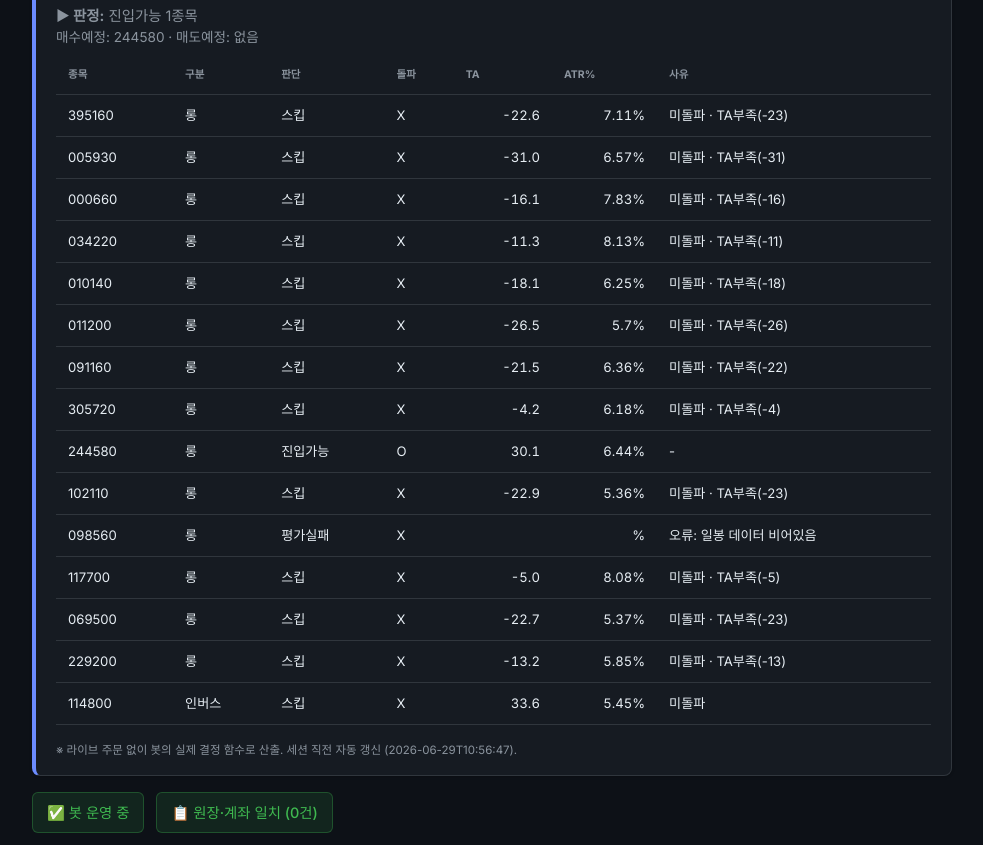
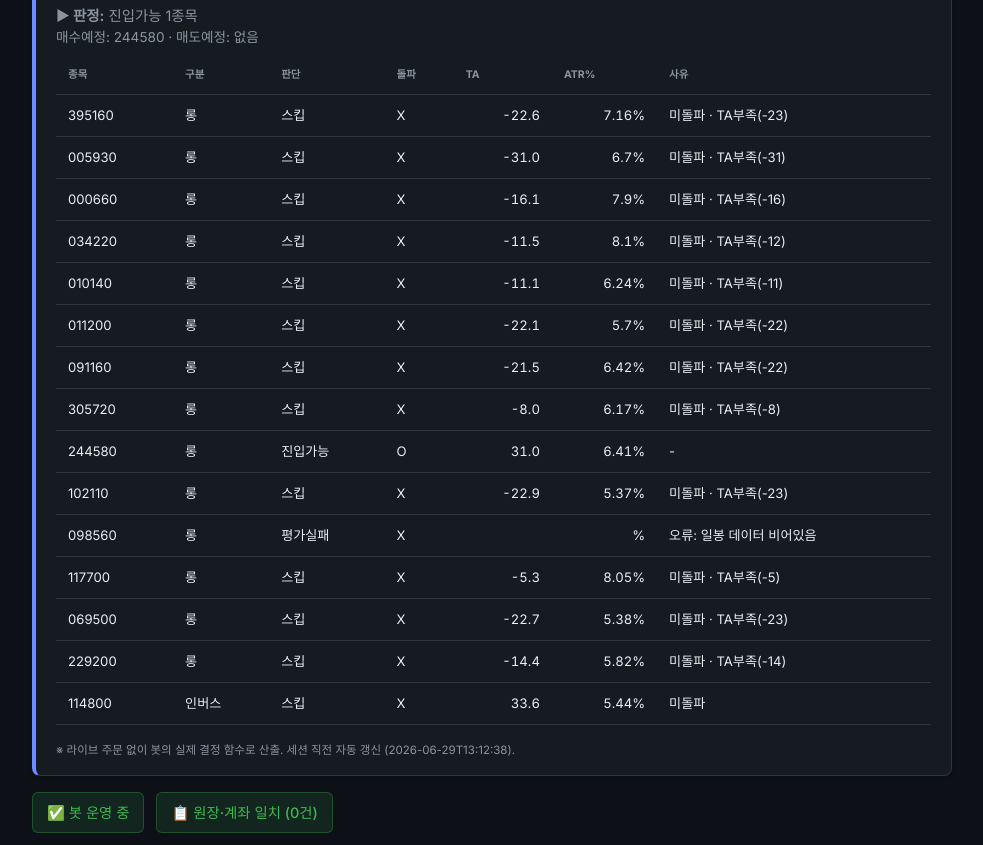
Before and after one commit to BudongJW/kis-trading-journal, a Jekyll site: the page built from index.html, in a window 1280 px wide and 1400 px high, scrolled down 788 px. Shown: the part 153-998 px from the top of the window, without its empty margins (148-1131 px from the left). Built offline with Jekyll 4.4.1, drawn with Linux system fonts in a browser that asks for light colours; nearby versions of some CDN libraries.

Commit message:
auto: dry-run preview 06-29 04:13Z

```diff
--- a/_data/dry_run.json
+++ b/_data/dry_run.json
@@ -1,5 +1,5 @@
 {
-  "generated_at": "2026-06-29T10:56:47",
+  "generated_at": "2026-06-29T13:12:38",
   "mode": "DRY-RUN (읽기 전용, 주문 없음)",
   "market": {
     "regime": "CAUTION",
@@ -27,7 +27,7 @@
       "decision": "스킵",
       "breakout": false,
       "ta": -22.6,
-      "atr_pct": 7.11,
+      "atr_pct": 7.16,
       "fee_gate_ok": true,
       "why_skip": "미돌파 · TA부족(-23)"
     },
@@ -37,7 +37,7 @@
       "decision": "스킵",
       "breakout": false,
       "ta": -31.0,
-      "atr_pct": 6.57,
+      "atr_pct": 6.7,
       "fee_gate_ok": true,
       "why_skip": "미돌파 · TA부족(-31)"
     },
@@ -47,7 +47,7 @@
       "decision": "스킵",
       "breakout": false,
       "ta": -16.1,
-      "atr_pct": 7.83,
+      "atr_pct": 7.9,
       "fee_gate_ok": true,
       "why_skip": "미돌파 · TA부족(-16)"
     },
@@ -56,30 +56,30 @@
       "type": "롱",
       "decision": "스킵",
       "breakout": false,
-      "ta": -11.3,
-      "atr_pct": 8.13,
+      "ta": -11.5,
+      "atr_pct": 8.1,
       "fee_gate_ok": true,
-      "why_skip": "미돌파 · TA부족(-11)"
+      "why_skip": "미돌파 · TA부족(-12)"
     },
     {
       "symbol": "010140",
       "type": "롱",
       "decision": "스킵",
       "breakout": false,
-      "ta": -18.1,
-      "atr_pct": 6.25,
+      "ta": -11.1,
+      "atr_pct": 6.24,
       "fee_gate_ok": true,
-      "why_skip": "미돌파 · TA부족(-18)"
+      "why_skip": "미돌파 · TA부족(-11)"
     },
     {
       "symbol": "011200",
       "type": "롱",
       "decision": "스킵",
       "breakout": false,
-      "ta": -26.5,
+      "ta": -22.1,
       "atr_pct": 5.7,
       "fee_gate_ok": true,
-      "why_skip": "미돌파 · TA부족(-26)"
+      "why_skip": "미돌파 · TA부족(-22)"
     },
     {
       "symbol": "091160",
@@ -87,7 +87,7 @@
       "decision": "스킵",
       "breakout": false,
       "ta": -21.5,
-      "atr_pct": 6.36,
+      "atr_pct": 6.42,
       "fee_gate_ok": true,
       "why_skip": "미돌파 · TA부족(-22)"
     },
@@ -96,18 +96,18 @@
       "type": "롱",
       "decision": "스킵",
       "breakout": false,
-      "ta": -4.2,
-      "atr_pct": 6.18,
+      "ta": -8.0,
+      "atr_pct": 6.17,
       "fee_gate_ok": true,
-      "why_skip": "미돌파 · TA부족(-4)"
+      "why_skip": "미돌파 · TA부족(-8)"
     },
     {
       "symbol": "244580",
       "type": "롱",
       "decision": "진입가능",
       "breakout": true,
-      "ta": 30.1,
-      "atr_pct": 6.44,
+      "ta": 31.0,
+      "atr_pct": 6.41,
       "fee_gate_ok": true,
       "why_skip": "-"
     },
@@ -117,7 +117,7 @@
       "decision": "스킵",
       "breakout": false,
       "ta": -22.9,
-      "atr_pct": 5.36,
+      "atr_pct": 5.37,
       "fee_gate_ok": true,
       "why_skip": "미돌파 · TA부족(-23)"
     },
@@ -132,8 +132,8 @@
       "type": "롱",
       "decision": "스킵",
       "breakout": false,
-      "ta": -5.0,
-      "atr_pct": 8.08,
+      "ta": -5.3,
+      "atr_pct": 8.05,
       "fee_gate_ok": true,
       "why_skip": "미돌파 · TA부족(-5)"
     },
@@ -143,7 +143,7 @@
       "decision": "스킵",
       "breakout": false,
       "ta": -22.7,
-      "atr_pct": 5.37,
+      "atr_pct": 5.38,
       "fee_gate_ok": true,
       "why_skip": "미돌파 · TA부족(-23)"
     },
@@ -152,10 +152,10 @@
       "type": "롱",
       "decision": "스킵",
       "breakout": false,
-      "ta": -13.2,
-      "atr_pct": 5.85,
+      "ta": -14.4,
+      "atr_pct": 5.82,
       "fee_gate_ok": true,
-      "why_skip": "미돌파 · TA부족(-13)"
+      "why_skip": "미돌파 · TA부족(-14)"
     },
     {
       "symbol": "114800",
@@ -163,14 +163,14 @@
       "decision": "스킵",
       "breakout": false,
       "ta": 33.6,
-      "atr_pct": 5.45,
+      "atr_pct": 5.44,
       "fee_gate_ok": true,
       "why_skip": "미돌파"
     }
   ],
   "gap_recovery": {
     "enabled_live": true,
-    "now_kst": "10:57",
+    "now_kst": "13:13",
     "window": "09:00~09:20",
     "candidates": [
       {
@@ -178,7 +178,7 @@
         "name": "KODEX 미국나스닥100TR",
         "decision": "스킵",
         "gap_open_pct": -0.57,
-        "intraday_pct": -1.91,
+        "intraday_pct": -2.53,
         "in_window": false,
         "reason": "촉발 없음(오버나이트=normal≠aggressive_buy)"
       },
@@ -187,7 +187,7 @@
         "name": "삼성전자",
         "decision": "스킵",
         "gap_open_pct": -2.5,
-        "intraday_pct": -1.96,
+        "intraday_pct": -2.87,
         "in_window": false,
         "reason": "촉발 없음(오버나이트=normal≠aggressive_buy)"
       },
@@ -196,7 +196,7 @@
         "name": "SK하이닉스",
         "decision": "스킵",
         "gap_open_pct": -1.38,
-        "intraday_pct": -1.44,
+        "intraday_pct": -2.58,
         "in_window": false,
         "reason": "촉발 없음(오버나이트=normal≠aggressive_buy)"
       },
@@ -205,7 +205,7 @@
         "name": "LG디스플레이",
         "decision": "스킵",
         "gap_open_pct": 0.26,
-        "intraday_pct": 4.39,
+        "intraday_pct": 4.74,
         "in_window": false,
         "reason": "촉발 없음(오버나이트=normal≠aggressive_buy)"
       },
@@ -214,7 +214,7 @@
         "name": "삼성중공업",
         "decision": "스킵",
         "gap_open_pct": 0.0,
-        "intraday_pct": 3.26,
+        "intraday_pct": 4.13,
         "in_window": false,
         "reason": "촉발 없음(오버나이트=normal≠aggressive_buy)"
       },
@@ -223,7 +223,7 @@
         "name": "HMM",
         "decision": "스킵",
         "gap_open_pct": 0.05,
-        "intraday_pct": 1.26,
+        "intraday_pct": 3.55,
         "in_window": false,
         "reason": "촉발 없음(오버나이트=normal≠aggressive_buy)"
       },
@@ -232,7 +232,7 @@
         "name": "KODEX 반도체",
         "decision": "스킵",
         "gap_open_pct": -0.69,
-        "intraday_pct": -1.51,
+        "intraday_pct": -2.47,
         "in_window": false,
         "reason": "촉발 없음(오버나이트=normal≠aggressive_buy)"
       },
@@ -241,7 +241,7 @@
         "name": "KODEX 2차전지",
         "decision": "스킵",
         "gap_open_pct": 1.25,
-        "intraday_pct": 8.33,
+        "intraday_pct": 12.11,
         "in_window": false,
         "reason": "촉발 없음(오버나이트=normal≠aggressive_buy)"
       },
@@ -250,7 +250,7 @@
         "name": "KODEX 바이오",
         "decision": "스킵",
         "gap_open_pct": 2.66,
-        "intraday_pct": 7.65,
+        "intraday_pct": 8.72,
         "in_window": false,
         "reason": "촉발 없음(오버나이트=normal≠aggressive_buy)"
       },
@@ -259,7 +259,7 @@
         "name": "KODEX 금융",
         "decision": "스킵",
         "gap_open_pct": -0.87,
-        "intraday_pct": -1.17,
+        "intraday_pct": -1.47,
         "in_window": false,
         "reason": "촉발 없음(오버나이트=normal≠aggressive_buy)"
       },
@@ -277,7 +277,7 @@
         "name": "KODEX 철강",
         "decision": "스킵",
         "gap_open_pct": 1.44,
-        "intraday_pct": 7.34,
+        "intraday_pct": 10.76,
         "in_window": false,
         "reason": "촉발 없음(오버나이트=normal≠aggressive_buy)"
       },
@@ -286,7 +286,7 @@
         "name": "KODEX KOSPI200",
         "decision": "스킵",
         "gap_open_pct": -0.64,
-        "intraday_pct": -1.2,
+        "intraday_pct": -1.56,
         "in_window": false,
         "reason": "촉발 없음(오버나이트=normal≠aggressive_buy)"
       },
@@ -295,7 +295,7 @@
         "name": "KODEX KOSDAQ150",
         "decision": "스킵",
         "gap_open_pct": 1.87,
-        "intraday_pct": 5.76,
+        "intraday_pct": 6.53,
         "in_window": false,
         "reason": "촉발 없음(오버나이트=normal≠aggressive_buy)"
       }
```
